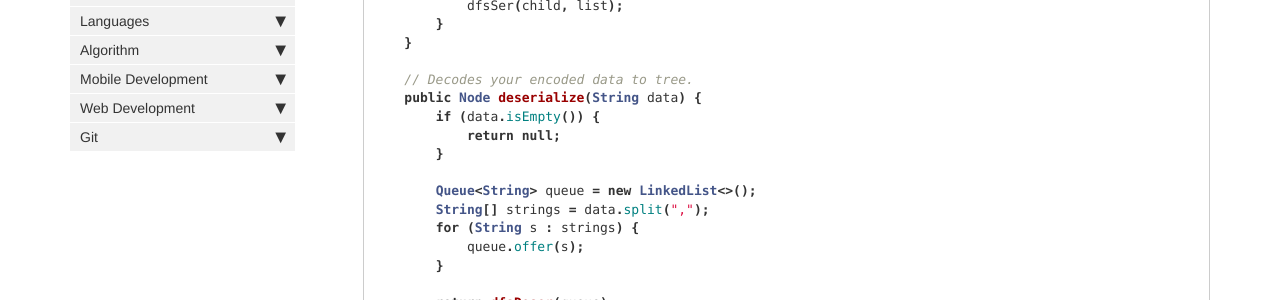
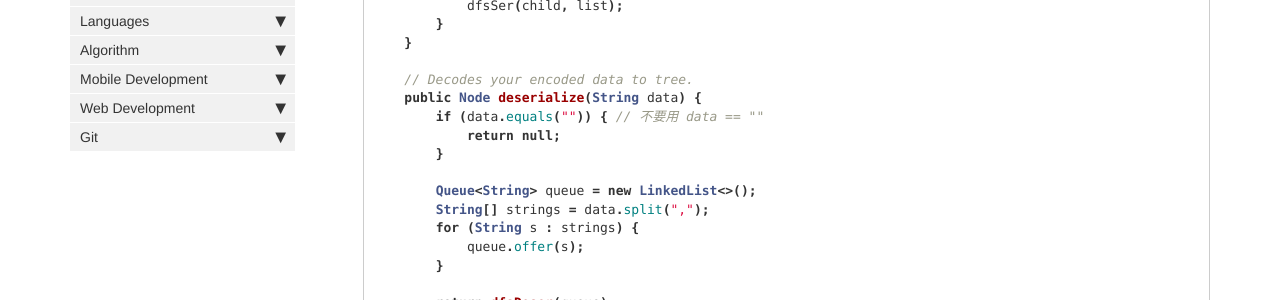
Before and after one commit to HungryOrc/hungryorc.github.io, a Jekyll site: the page built from pages/algorithm/algorithm_serialize_and_deserialize_n_ary_tree.md, in a window 1280 px wide and 900 px high, scrolled down 1813 px. Shown: the part 151-451 px from the top of the window. Built offline with Jekyll 4.4.1, drawn with Linux system fonts in a browser that asks for light colours; nearby versions of some CDN libraries; comment, search, counter and statistics services are not loaded.

Commit message:
Update algorithm_serialize_and_deserialize_n_ary_tree.md

```diff
--- a/pages/algorithm/algorithm_serialize_and_deserialize_n_ary_tree.md
+++ b/pages/algorithm/algorithm_serialize_and_deserialize_n_ary_tree.md
@@ -89,7 +89,7 @@ class Codec {
 
     // Decodes your encoded data to tree.
     public Node deserialize(String data) {
-        if (data.isEmpty()) {
+        if (data.equals("")) { // 不要用 data == ""
             return null;
         }
 
```
